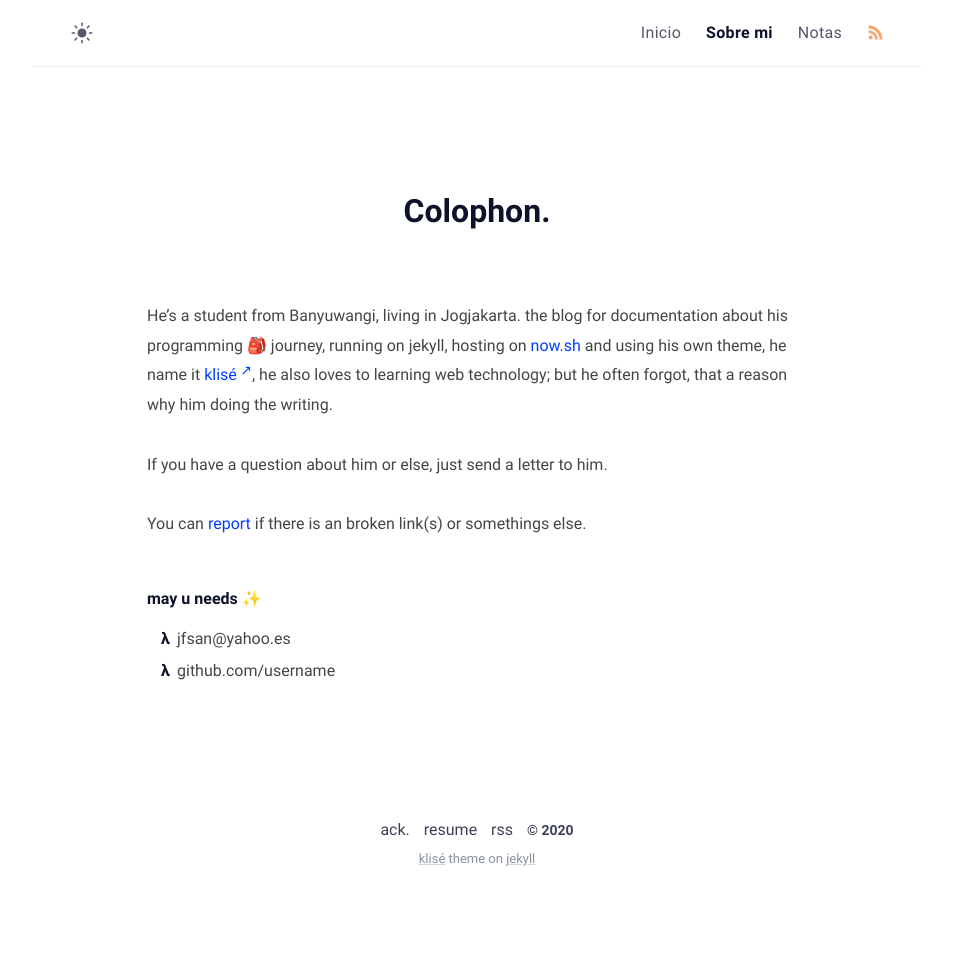
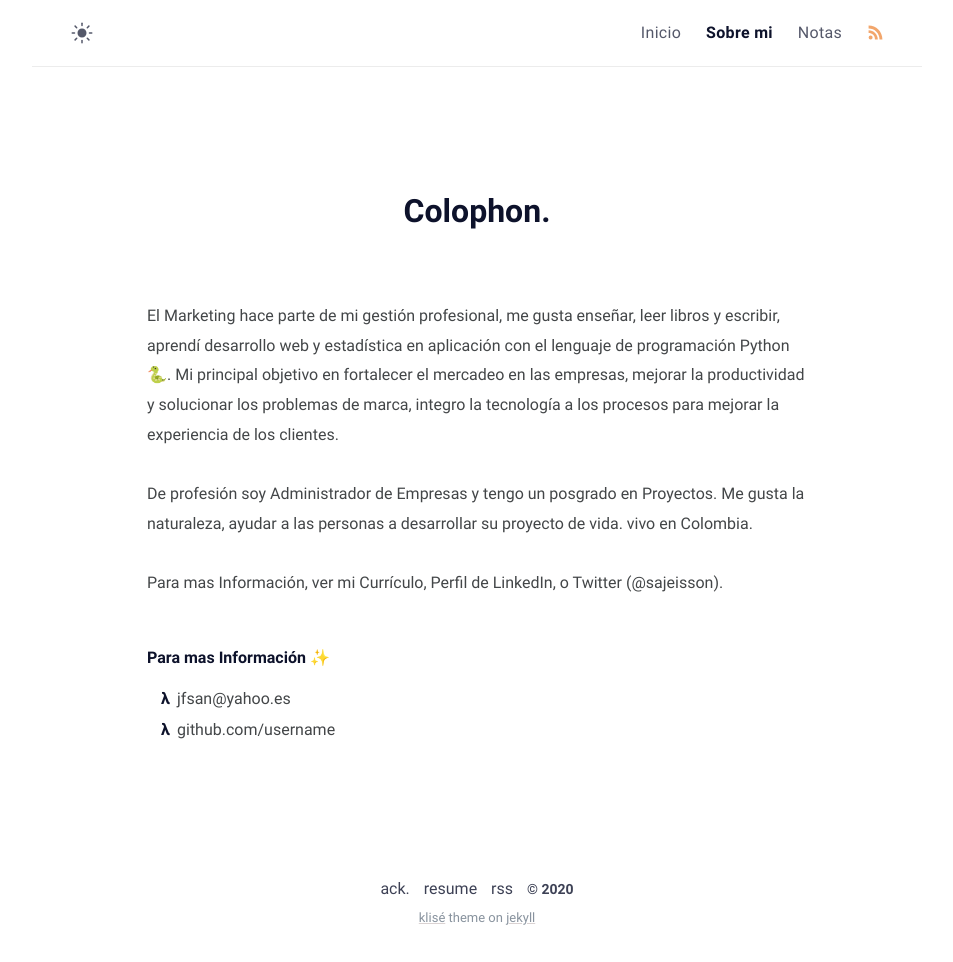
Before and after one commit to sajeisson/sajeisson.github.io, a Jekyll site: the page built from about.md, in a window 1280 px wide. Shown: the whole page, without its empty margins (163-1116 px from the left). Built offline with Jekyll 4.4.1, drawn with Linux system fonts in a browser that asks for light colours; comment, search, counter and statistics services are not loaded; before the commit the page ends 903 px from its top, so only the background shows below that.

Commit message:
Update about.md

```diff
--- a/about.md
+++ b/about.md
@@ -6,13 +6,16 @@ excerpt: Hello peeps, I'm student of computer science from Banyuwangi, living in
 comments: false
 ---
 
-He's a student from Banyuwangi, living in Jogjakarta. the blog for documentation about his programming 🎒 journey, running on jekyll, hosting on [now.sh](http://now.sh) and using his own theme, he name it <a href="https://github.com/piharpi/jekyll-klise" target="_blank" rel="noopener">klisé</a>, he also loves to learning web technology; but he often forgot, that a reason why him doing the writing.
+El Marketing hace parte de mi gestión profesional, me gusta enseñar, leer libros y escribir, aprendí desarrollo web y estadística en aplicación con el lenguaje de programación Python 🐍.
+Mi principal objetivo en fortalecer el mercadeo en las empresas, mejorar la productividad y solucionar los problemas de marca, integro la tecnología a los procesos para mejorar la experiencia de los clientes.
 
-If you have a question about him or else, just send a letter to him.
+De profesión soy Administrador de Empresas y tengo un posgrado en Proyectos.
+Me gusta la naturaleza, ayudar a las personas a desarrollar su proyecto de vida. vivo en Colombia.
 
-You can [report](http://github.com/piharpi/jekyll-klise/issues/new) if there is an broken link(s) or somethings else.
+Para mas Información, ver mi Currículo, Perfil de LinkedIn, o Twitter (@sajeisson).
 
-##### may u needs ✨
+
+##### Para mas Información ✨
 
 - {{ site.author.email }}
 - github.com/{{ site.author.username }}
```
